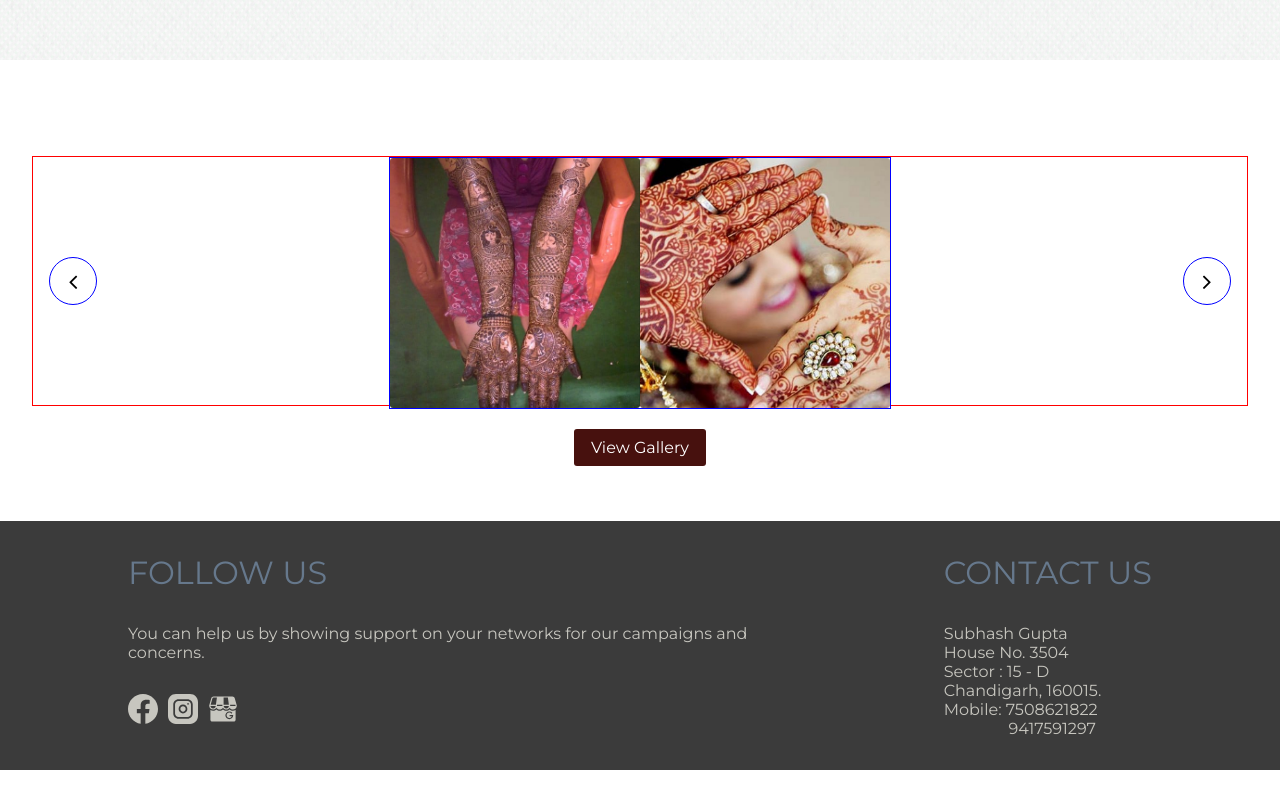
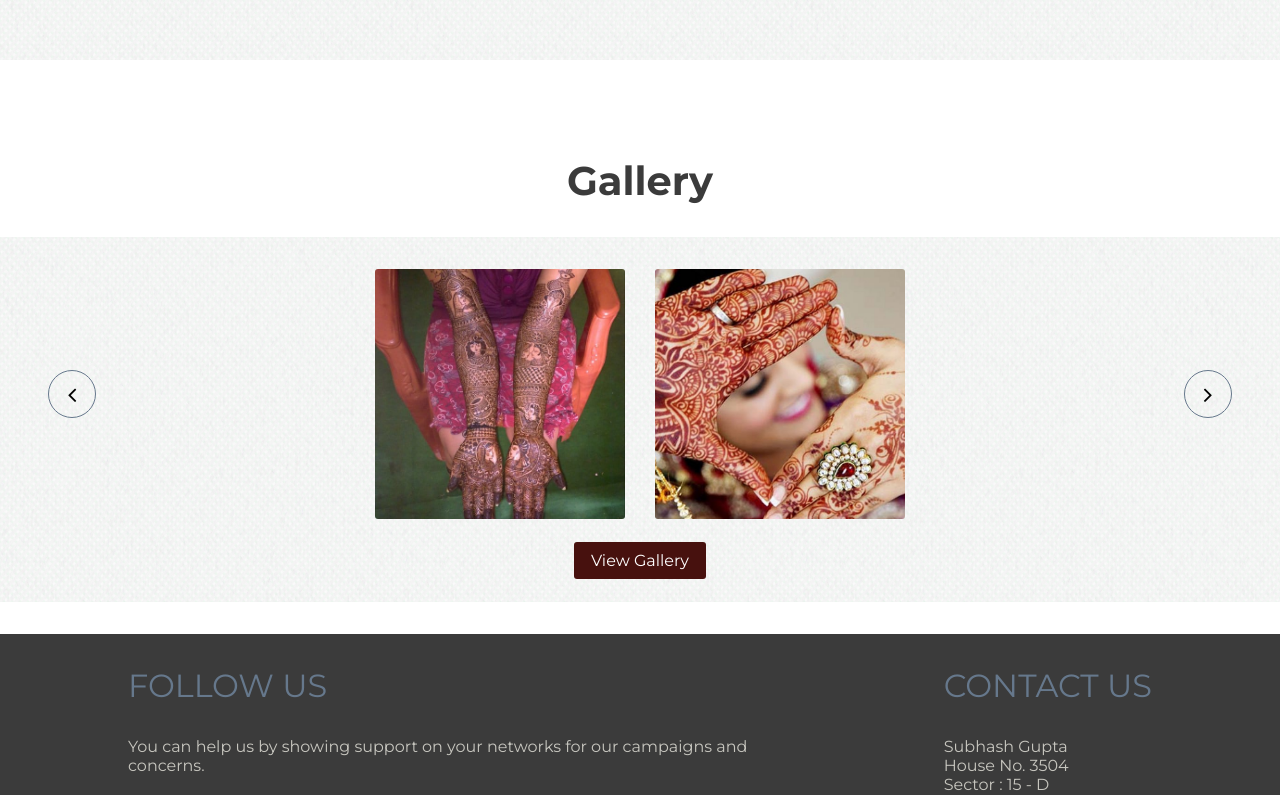
Before and after one commit to Rahul987725800/subhash-mehndi, a Next.js app: page /home in a window 1280 px wide. Shown: the part 1720-2515 px from the top of the page. Before the commit the page ends 2490 px from the top, so only its background shows below. Built offline with nearby package versions, Linux system fonts and the light colour scheme.

Commit message:
view gallery section

```diff
--- a/components/home/HomeGallery/HomeGallery.js
+++ b/components/home/HomeGallery/HomeGallery.js
@@ -4,15 +4,38 @@ import CustomImage from '@components/common/CustomImage/CustomImage';
 import Button from '@components/common/Button/Button';
 import Link from 'next/link';
 import LeftRightButtons from '@components/common/LeftRightButtons/LeftRightButtons';
-import { useState, useEffect } from 'react';
-const images = ['/161.jpg', '/bridal-home.jpg'];
+import { useState, useEffect, useRef } from 'react';
+
+import { CSSTransition } from 'react-transition-group';
+import { Debounce } from '@base/utils';
+import { useRouter } from 'next/router';
+const images = [
+  '/161.jpg',
+  '/bridal-home.jpg',
+  '/face.png',
+  '/profile.jpg',
+  '/images/mehandi/1.jpg',
+  '/images/mehandi/2.jpg',
+];
+const categoryLinks = ['/gallery', '/contact', 'gallery'];
 const imageDimension = {
   width: 250,
   height: 250,
 };
+
 function Gallery() {
+  const router = useRouter();
   const [imageBlocks, setImageBlocks] = useState([]);
-  useEffect(() => {
+  const [swipeType, setSwipeType] = useState('');
+  const [activeBlockIndex, setActiveBlockIndex] = useState(0);
+  const windowResizeHandler = useRef(
+    new Debounce(() => {
+      // console.log('computation actually ran');
+      updateImageBlocks();
+    }, 500)
+  );
+  const updateImageBlocks = () => {
+    // console.log('imageBlocks updated');
     setImageBlocks(() => {
       const smallScreen = window.innerWidth < 900;
       if (smallScreen) {
@@ -21,32 +44,88 @@ function Gallery() {
         return generateNumImagesPerBlock(2);
       }
     });
+    setActiveBlockIndex(0);
+  };
+  useEffect(() => {
+    updateImageBlocks();
+    window.addEventListener('resize', () => {
+      // console.log('resize');
+      windowResizeHandler.current.call();
+    });
   }, []);
+  const nextBlock = () => {
+    setSwipeType('right');
+    setActiveBlockIndex((idx) => {
+      if (idx === imageBlocks.length - 1) return 0;
+      return idx + 1;
+    });
+  };
+  const prevBlock = () => {
+    // console.log('prev clicked');
+    setSwipeType('left');
+    setActiveBlockIndex((idx) => {
+      if (idx === 0) {
+        return imageBlocks.length - 1;
+      }
+      return idx - 1;
+    });
+  };
   return (
     <div className={styles.gallery}>
       <div
-        className={styles.images}
+        className={[styles.images, 'swipe-home-gallery'].join(' ')}
         style={{
           height: `${imageDimension.height}px`,
         }}
       >
+        <div className={styles.buttons}>
           <LeftRightButtons
-          leftClick={() => {}}
-          rightClick={() => {}}
+            leftClick={prevBlock}
+            rightClick={nextBlock}
             textColor="black"
-          borderColor="blue"
+            borderColor="var(--color-bluegray)"
           />
+        </div>
+
         {imageBlocks.map((block, i) => (
-          <div key={i} className={styles.block}>
+          <div className={styles.block}>
             {block.map((imageSrc, i) => (
-              <div key={i} className={styles.image}>
+              <CSSTransition
+                classNames={`image-${swipeType}`}
+                timeout={600}
+                in={imageBlocks[activeBlockIndex] === block}
+                key={i}
+              >
+                <div
+                  className={[
+                    styles.image,
+                    swipeType === '' && imageBlocks[activeBlockIndex] === block
+                      ? 'display-block'
+                      : 'display-none',
+                  ].join(' ')}
+                  style={{
+                    transitionDelay:
+                      block.length > 1 && swipeType === 'left'
+                        ? i === 0
+                          ? '100ms'
+                          : '0ms'
+                        : i === 1
+                        ? '100ms'
+                        : '0ms',
+                  }}
+                  onClick={() => {
+                    router.push(categoryLinks[activeBlockIndex]);
+                  }}
+                >
                   <CustomImage
                     src={imageSrc}
                     width={`${imageDimension.width}px`}
                     height={`${imageDimension.height}px`}
                     addHoverEffect
+                    imageQuality={100}
                   />
                 </div>
+              </CSSTransition>
             ))}
           </div>
         ))}
--- a/components/home/HomeGallery/HomeGallery.module.scss
+++ b/components/home/HomeGallery/HomeGallery.module.scss
@@ -1,23 +1,35 @@
 .gallery {
-  margin: var(--measure-padding-vertical-block) 0;
+  margin-bottom: var(--measure-padding-vertical-block);
   padding: var(--measure-padding-vertical-block) 0;
+  background-image: url(/sitebg.svg);
   .images {
     width: 95%;
     margin: auto;
     position: relative;
     display: flex;
     justify-content: center;
-    border: 1px solid red;
+    // border: 1px solid red;
+    overflow: hidden;
+    .buttons {
+      z-index: 5;
+      // border: 10px solid blue;
+      width: 100%;
+    }
     .block {
-      border: 1px solid blue;
+      // border: 1px solid var(--color-bluegray);
       position: absolute;
+
       display: flex;
+      user-select: none;
+      gap: 30px;
+      // transform: translateX(-100%);
       .image {
+        z-index: 6;
       }
     }
   }
   .button {
+    margin-top: var(--measure-padding-vertical-block);
     text-align: center;
-    margin-top: var(--measure-padding-vertical-block);
   }
 }
--- a/components/home/Story/Story.js
+++ b/components/home/Story/Story.js
@@ -66,6 +66,7 @@ function Story() {
             classNames={`story`}
             timeout={1000}
             in={visibleStory[i]}
+            key={i}
           >
             <div className={[styles.storyChild, 'visibility-hidden'].join(' ')}>
               <Story show={visibleStory[i]} />
--- a/components/home/Story/stories/FirstStory.module.scss
+++ b/components/home/Story/stories/FirstStory.module.scss
@@ -13,7 +13,7 @@
     z-index: 5;
   }
   .name {
-    color: #dbff77;
+    color: rgb(95, 255, 202);
     background-color: rgba(0, 0, 0, 0.425);
     font-size: 3.5rem;
     padding: 0 1rem;
--- a/pages/home.js
+++ b/pages/home.js
@@ -44,6 +44,14 @@ export default function home() {
           <MehndiCard />
         </div>
       </div>
+      <h1
+        className={styles.header}
+        style={{
+          textAlign: 'center',
+        }}
+      >
+        Gallery
+      </h1>
       <HomeGallery />
     </main>
   );
--- a/pages/zglobals.scss
+++ b/pages/zglobals.scss
@@ -14,7 +14,7 @@ body {
   --color-lightslategray: rgb(117, 125, 136);
   --color-slategray: hsl(0, 0%, 23%);
   --color-darkslategray: hsl(240, 7%, 18%);
-  --color-steelblue: rgb(60, 143, 208);
+  --color-steelblue: rgb(147, 208, 255);
   --color-bluegray: #66788c;
 }
 a {
@@ -143,6 +143,51 @@ h6 {
 .visibility-visible {
   visibility: visible;
 }
+.swipe-home-gallery {
+  .image-left-enter {
+    display: block;
+    transform: translateX(-300%);
+  }
+  .image-left-enter-active {
+    transform: translateX(0%);
+    transition: all 400ms ease;
+  }
+  .image-left-enter-done {
+    display: block;
+  }
+  .image-left-exit {
+    display: block;
+  }
+  .image-left-exit-active {
+    transform: translateX(400%);
+    transition: all 300ms ease;
+  }
+  .image-left-exit-done {
+    display: none;
+  }
+  .image-right-enter {
+    display: block;
+    transform: translateX(400%);
+  }
+  .image-right-enter-active {
+    transform: translateX(0%);
+    transition: all 400ms ease;
+  }
+  .image-right-enter-done {
+    display: block;
+  }
+  .image-right-exit {
+    display: block;
+  }
+  .image-right-exit-active {
+    transform: translateX(-400%);
+    transition: all 300ms ease;
+  }
+  .image-right-exit-done {
+    display: none;
+  }
+}
+
 .story-enter {
   visibility: visible;
   opacity: 0;
@@ -164,130 +209,134 @@ h6 {
 .story-exit-done {
   visibility: hidden;
 }
-.first-story-welcome-enter {
+.first-story {
+  .welcome-enter {
     visibility: visible;
     opacity: 0;
     transform: translate(-200px, -300px) rotateZ(-30deg) scale(1.2);
   }
-.first-story-welcome-enter-active {
+  .welcome-enter-active {
     transform: translate(0, 0);
     opacity: 1;
     transition: all 1000ms ease;
   }
-.first-story-welcome-enter-done {
+  .welcome-enter-done {
     visibility: visible;
   }
-.first-story-welcome-exit {
+  .welcome-exit {
     visibility: visible;
   }
-.first-story-welcome-exit-active {
+  .welcome-exit-active {
     opacity: 0;
     transform: translate(-200px, -300px) rotateZ(-60deg) scale(1.5);
     transition: all 1000ms ease-in;
   }
-.first-story-welcome-exit-done {
+  .welcome-exit-done {
     visibility: hidden;
   }
-.first-story-to-enter {
+  .to-enter {
     visibility: visible;
     opacity: 0;
     transform: translateY(-300px) rotateZ(-120deg);
   }
-.first-story-to-enter-active {
+  .to-enter-active {
     opacity: 1;
     transform: translate(0, 0);
     transition: all 1000ms ease 500ms;
   }
-.first-story-to-enter-done {
+  .to-enter-done {
     visibility: visible;
   }
-.first-story-to-exit {
+  .to-exit {
     visibility: visible;
   }
-.first-story-to-exit-active {
+  .to-exit-active {
     opacity: 0;
     transform: translateY(-300px) rotateZ(-120deg);
     transition: all 1000ms ease-in;
   }
-.first-story-to-exit-done {
+  .to-exit-done {
     visibility: hidden;
   }
-.first-story-subhash-enter {
+  .subhash-enter {
     visibility: visible;
     opacity: 0;
     transform: translate(200px, -300px) rotateZ(30deg) scale(1.2);
   }
-.first-story-subhash-enter-active {
+  .subhash-enter-active {
     opacity: 1;
     transform: translate(0, 0);
     transition: all 1000ms ease 1000ms;
   }
-.first-story-subhash-enter-done {
+  .subhash-enter-done {
     visibility: visible;
   }
-.first-story-subhash-exit {
+  .subhash-exit {
     visibility: visible;
   }
-.first-story-subhash-exit-active {
+  .subhash-exit-active {
     opacity: 0;
     transform: translate(200px, -300px) rotateZ(30deg) scale(1.5);
     transition: all 1000ms ease-in;
   }
-.first-story-subhash-exit-done {
+  .subhash-exit-done {
     visibility: hidden;
   }
-.first-story-image-enter {
+  .image-enter {
     transform: translateY(3.2rem);
     opacity: 0;
   }
-.first-story-image-enter-active {
+  .image-enter-active {
     transform: translateY(0);
     opacity: 1;
     transition: all 3000ms ease;
   }
-
-.second-story-bigText-enter {
+}
+.second-story {
+  .bigText-enter {
     visibility: visible;
-  transform: translateX(200px) translateY(-20px) rotateZ(10deg) rotateX(-80deg);
+    transform: translateX(200px) translateY(-20px) rotateZ(10deg)
+      rotateX(-80deg);
     opacity: 0.5;
   }
-.second-story-bigText-enter-active {
+  .bigText-enter-active {
     transform: rotateZ(0deg);
     opacity: 1;
     transition: all 1000ms ease;
   }
 
-.second-story-bigText-enter-done {
+  .bigText-enter-done {
     visibility: visible;
   }
-.second-story-bigText-exit {
+  .bigText-exit {
     visibility: visible;
   }
-.second-story-bigText-exit-active {
+  .bigText-exit-active {
   }
-.second-story-bigText-exit-done {
+  .bigText-exit-done {
     visibility: hidden;
   }
-.second-story-significance-enter {
+  .significance-enter {
     visibility: visible;
   }
-.second-story-significance-enter-active {
+  .significance-enter-active {
   }
-.second-story-significance-enter-done {
+  .significance-enter-done {
     visibility: visible;
   }
-.second-story-significance-exit {
+  .significance-exit {
     visibility: visible;
   }
-.second-story-significance-exit-active {
+  .significance-exit-active {
   }
-.second-story-significance-exit-done {
+  .significance-exit-done {
     visibility: hidden;
   }
-.second-story-image-enter {
+  .image-enter {
     opacity: 0;
   }
-.second-story-image-enter-active {
+  .image-enter-active {
     opacity: 1;
     transition: all 1000ms ease;
   }
+}
--- a/utils.js
+++ b/utils.js
@@ -16,3 +16,16 @@ export const trimmedText = (text, len) => {
   }
   return text.slice(0, len) + '...';
 };
+export class Debounce {
+  callback;
+  delay;
+  timeOut;
+  constructor(callback, delay) {
+    this.callback = callback;
+    this.delay = delay;
+  }
+  call(...args) {
+    clearTimeout(this.timeOut);
+    this.timeOut = setTimeout(() => this.callback(...args), this.delay);
+  }
+}
```
Also changed, not shown: components/home/Story/stories/FirstStory.js (+5 -13 lines), components/home/Story/stories/SecondStory.js (+4 -12 lines). Lines whose indentation alone changed are shown as unchanged.
